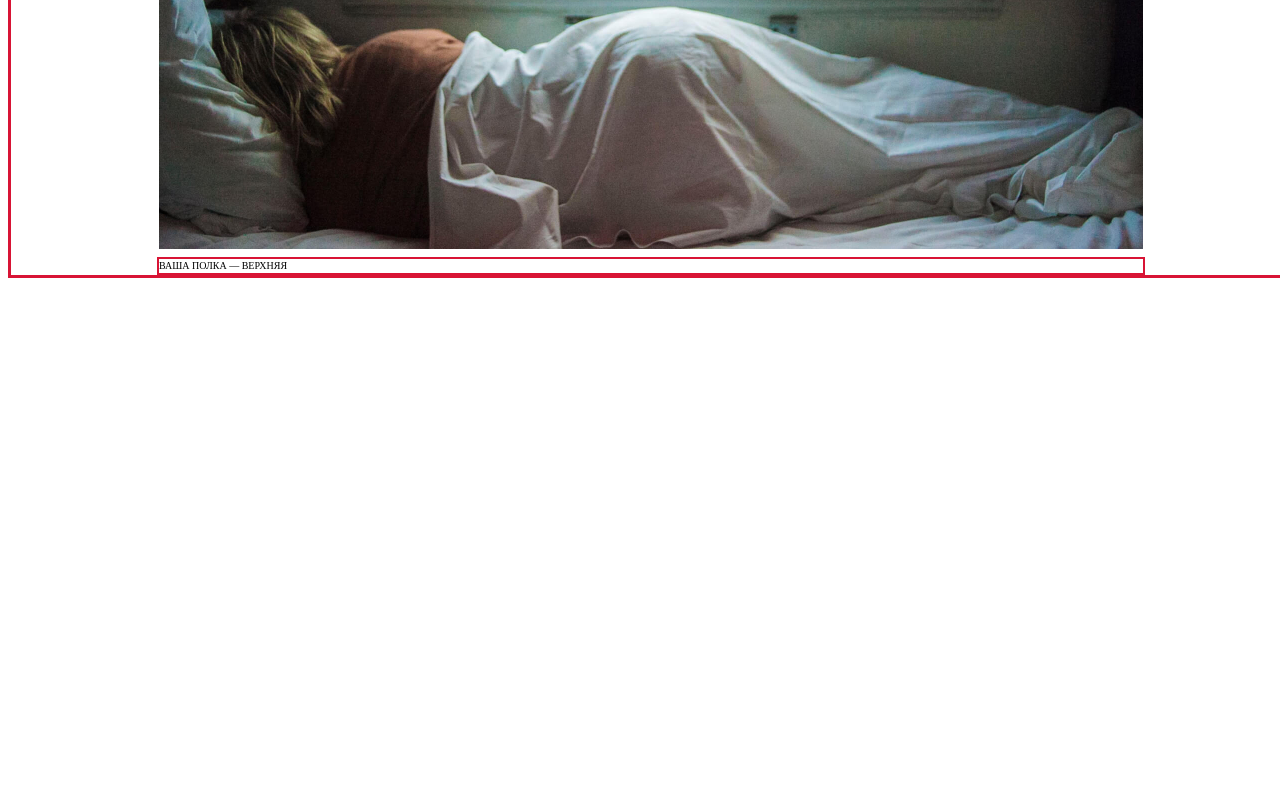
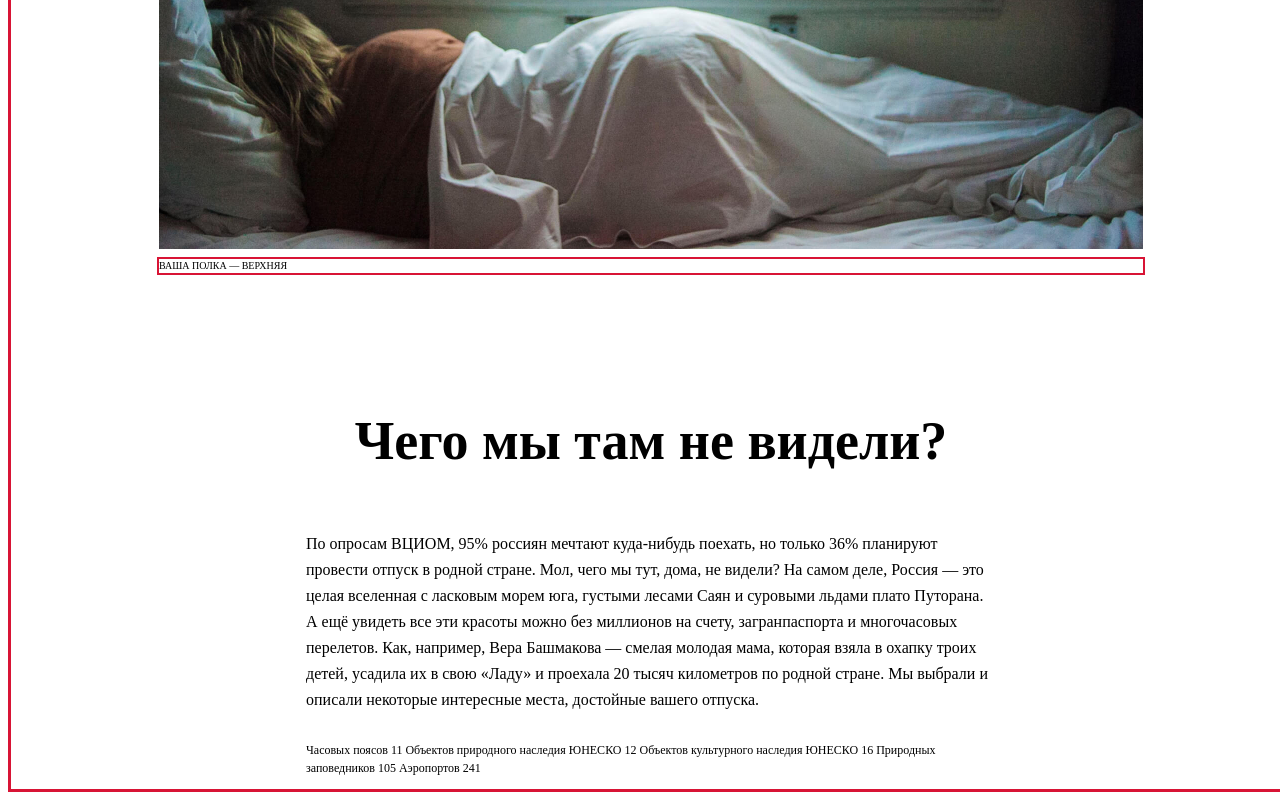
Before and after one commit to Sher-Kon/russian-travel, a plain HTML site: page index.html in a window 1280 px wide. Shown: the part 897-1697 px from the top of the page. Before the commit the page ends 1183 px from the top, so only its background shows below. Drawn offline with Linux system fonts and the light colour scheme.

Commit message:
добавил intro

```diff
--- a/index.html
+++ b/index.html
@@ -23,6 +23,15 @@
                 <p class=no-marging-padding>ВАША ПОЛКА — ВЕРХНЯЯ</p>
             </div>
         </div>
+        <div class="intro">
+            <h2 class="intro_title">Чего мы там не видели?</h2>
+            <p class="intro_text">По опросам ВЦИОМ, 95% россиян мечтают куда-нибудь поехать, но только 36% планируют провести отпуск в родной стране. Мол, чего мы тут, дома, не видели? На самом деле, Россия — это целая вселенная с ласковым морем юга, густыми лесами Саян и суровыми льдами плато Путорана. А ещё увидеть все эти красоты можно без миллионов на счету, загранпаспорта и многочасовых перелетов. Как, например, Вера Башмакова — смелая молодая мама, которая взяла в охапку троих детей, усадила их в свою «Ладу» и проехала 20 тысяч километров по родной стране. Мы выбрали и описали некоторые интересные места, достойные вашего отпуска.</p>
+            <p class="intro_list">Часовых поясов 11
+                Объектов природного наследия ЮНЕСКО 12
+                Объектов культурного наследия ЮНЕСКО 16
+                Природных заповедников 105
+                Аэропортов 241</p>
+        </div>
     </div>
 </body>
 </html>
--- a/style.css
+++ b/style.css
@@ -115,3 +115,35 @@
   margin: 0;
   padding: 0;
 }
+
+.intro {
+  width: 690px;
+  display: flex;
+  flex-direction:column; /* столбец */
+  margin-top: 92px;
+}
+
+
+.intro_title {
+  font-size: 54px;
+  line-height: 58px;
+  font-weight: bold;
+  font-style:normal;
+  text-align: center;
+}
+
+.intro_text {
+  font-size: 16px;
+  line-height: 26px;
+  font-weight: normal;
+  font-style:normal;
+  text-align:left;
+}
+
+.intro_list {
+  font-size: 12px;
+  line-height: 18px;
+  font-weight: normal;
+  font-style:normal;
+  text-align:left;
+}
```
